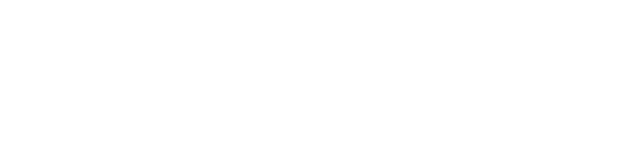
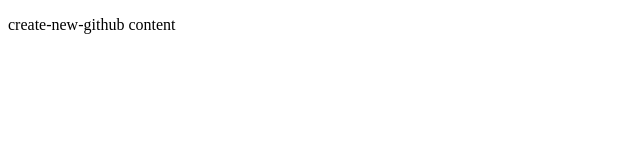
Before and after one commit to Abivveb/practice, a plain HTML site: page index.html in a window 1280 px wide. Shown: the whole page, without its empty margins (0-640 px from the left). Drawn offline with Linux system fonts and the light colour scheme.

Commit message:
github commit

```diff
--- a/index.html
+++ b/index.html
@@ -6,6 +6,6 @@
     <title>Document</title>
 </head>
 <body>
-
+    <p> create-new-github content</p>
 </body>
 </html>
```
